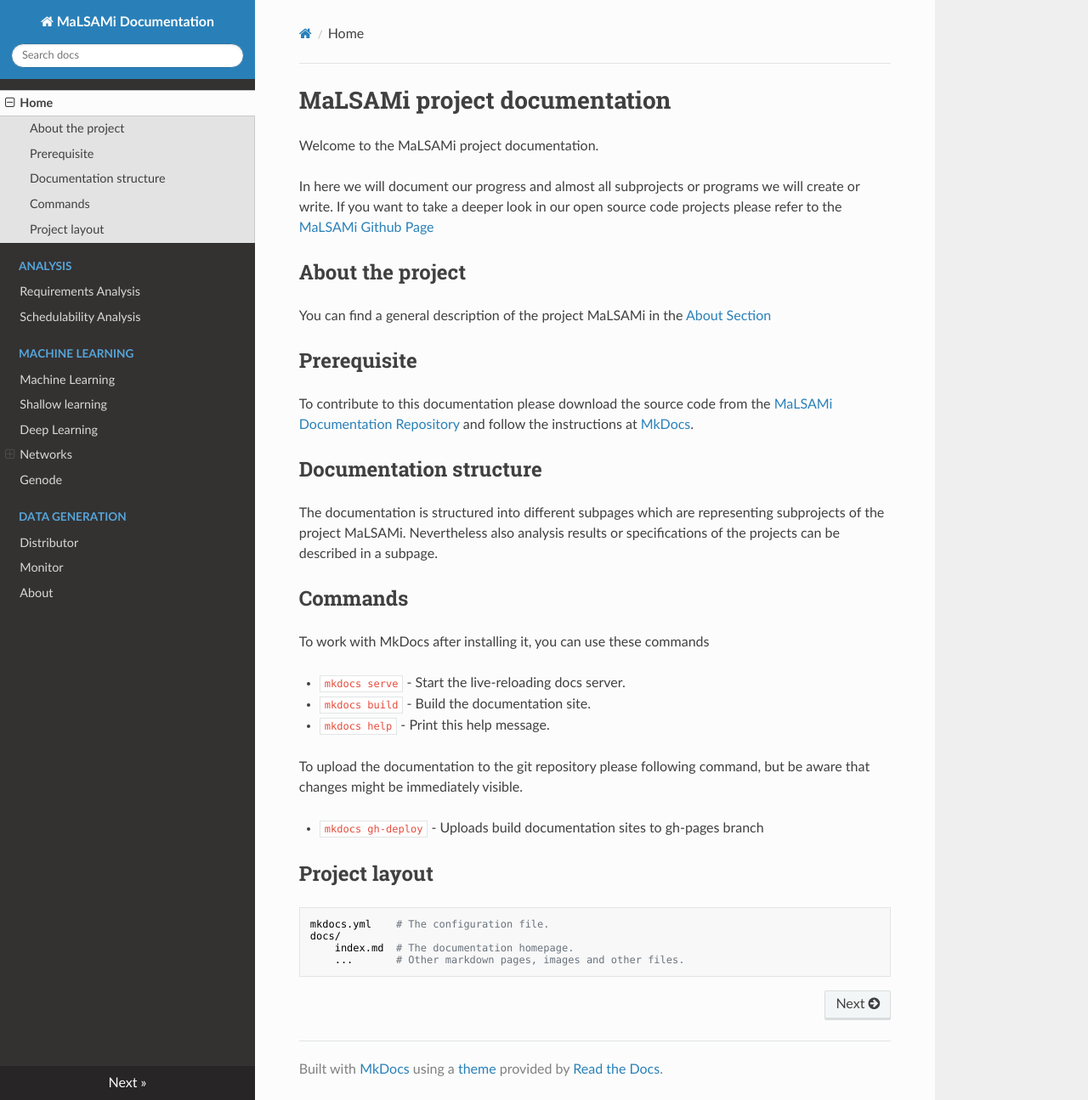
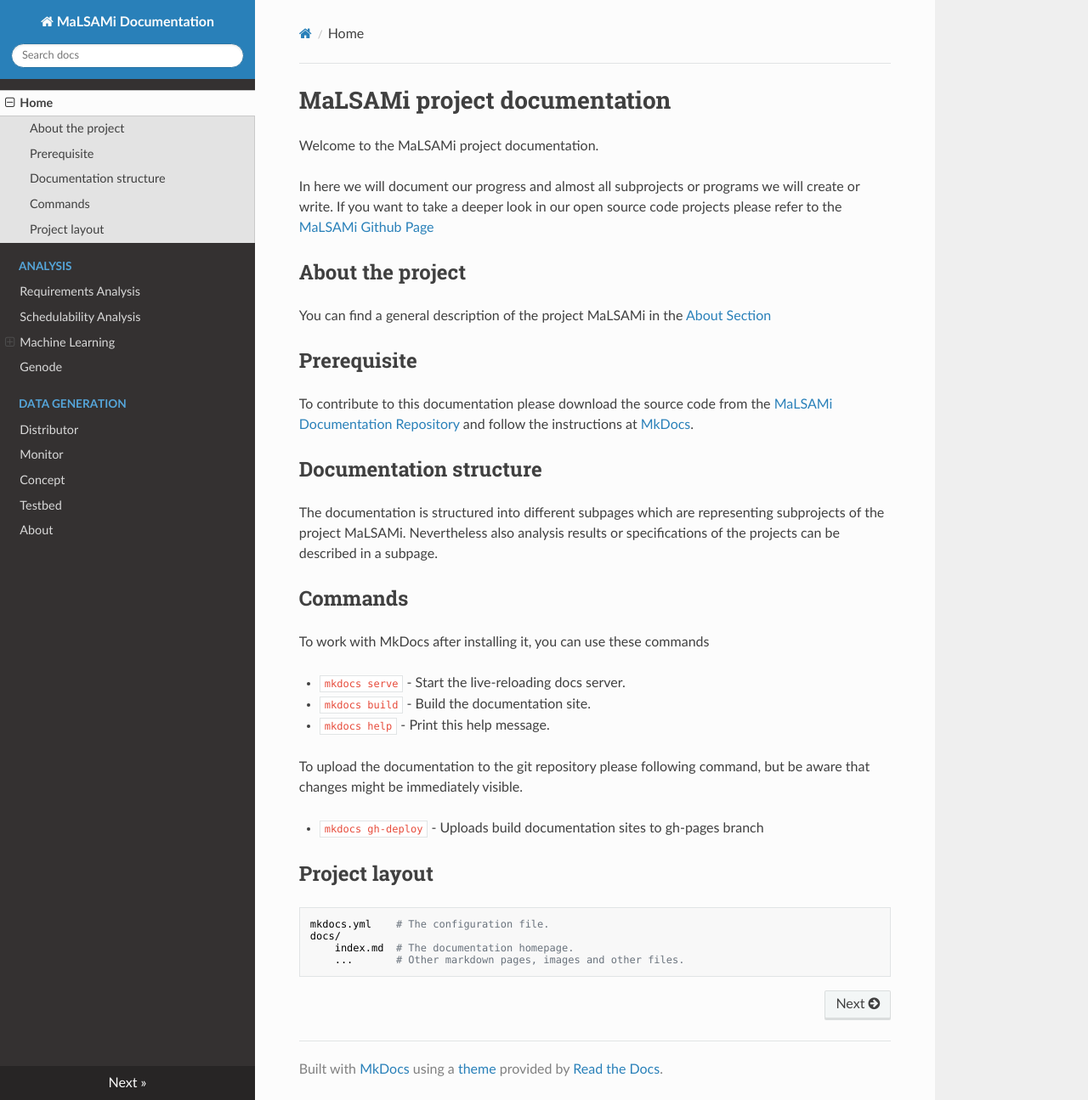
Before and after one commit to hacrom/documentation, an MkDocs documentation site: the page built from docs/index.md, in a window 1280 px wide and 1295 px high. Shown: the whole window at 85% size. Built offline with MkDocs 1.6.1, drawn with Linux system fonts in a browser that asks for light colours; nearby versions of some CDN libraries; old or Windows-style settings are respelled for this version of MkDocs.

Commit message:
Modified .gitignore to ignore site folder  and updated mkdocs.yml

```diff
--- a/mkdocs.yml
+++ b/mkdocs.yml
@@ -14,14 +14,17 @@
     - Analysis :
         - 'Requirements Analysis' : 'analysis/requirements-analysis.md'
         - 'Schedulability Analysis' : 'analysis/schedulability-analysis.md'
-    - 'Machine Learning' :
-        - 'Machine Learning' : 'machine-learning/machine-learning.md'
-        - 'Shallow learning': 'machine-learning/shallow-learning.md'
-        - 'Deep Learning': 'machine-learning/deep-learning.md'
-        - Networks :
-            - 'Feed Forward Network': 'machine-learning/nets/ffn.md'
-    - Genode : 'genode/genode.md'
+        - 'Machine Learning' :
+                - 'Machine Learning' : 'machine-learning/machine-learning.md'
+                - 'Shallow learning': 'machine-learning/shallow-learning.md'
+                - 'Deep Learning': 'machine-learning/deep-learning.md'
+                - Networks :
+                        - 'Feed Forward Network': 'machine-learning/nets/ffn.md'
+        - Genode : 'genode/genode.md'
     - Data Generation :
         - 'Distributor' : 'data-generation/distributor.md'
         - 'Monitor' : 'data-generation/monitor.md'
+    - Concept: 'concept.md'
+    - Testbed: 'testbed.md'
+
     - About : 'about.md'
```
Also changed, not shown: 1 other file.
